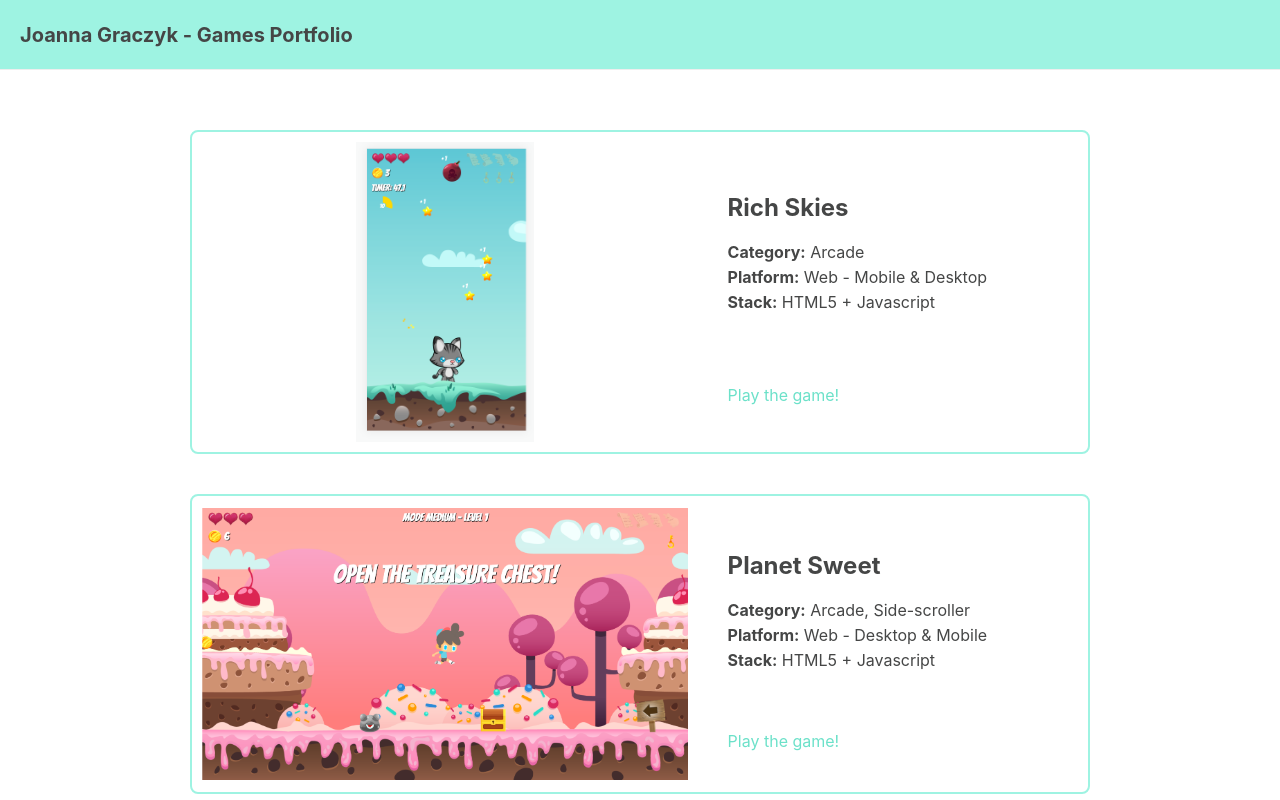
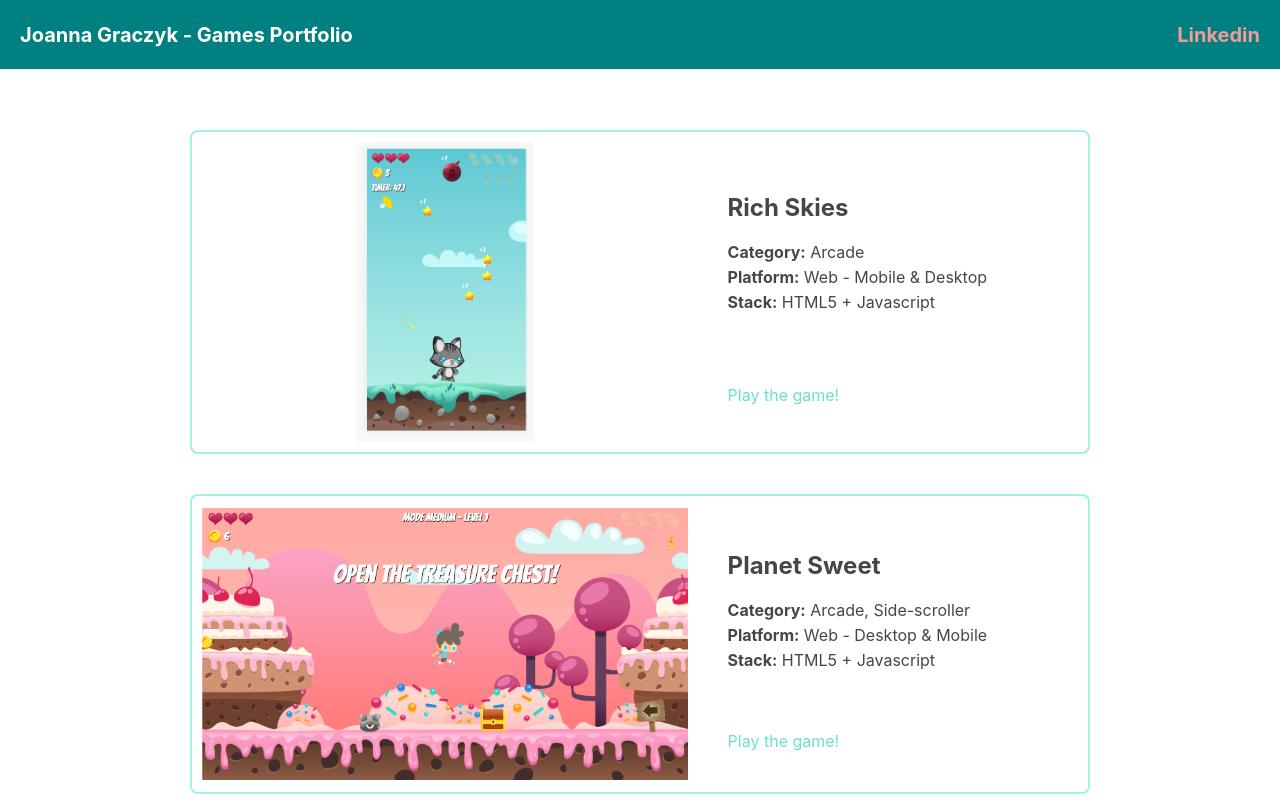
Before and after one commit to jogracz/games-portfolio, a React (Create React App) app: page / in a window 1280 px wide. Shown: the top 800 px of the page. Built offline with nearby package versions, Linux system fonts and the light colour scheme.

Commit message:
Add Linkedin link

```diff
--- a/src/components/Header.tsx
+++ b/src/components/Header.tsx
@@ -6,6 +6,8 @@ import {
   secondaryForeground,
   purple,
   lightDoctorGreen,
+  darkDoctorGreen,
+  coral,
 } from "../constants/colors";
 import { MENU_HEIGHT } from "../constants";
 
@@ -16,32 +18,42 @@ const HeaderWrapper = styled.div`
   /* flex */
   display: flex;
   align-items: center;
+  justify-content: space-between;
   /* white space */
   padding: 20px 20px 20px 20px;
   /* text */
   color: ${primaryForeground};
+  color: white;
   /* color: ${purple}; */
   font-size: 20px;
   font-weight: bold;
   /* other */
   /* box-shadow: 0 0 10px lightgray; */
   border-bottom: 1px solid #eee;
-  background-color: ${lightDoctorGreen};
+  background-color: ${darkDoctorGreen};
+  background-color: teal;
   /* opacity: 0.5; */
   /* links */
   a {
-    color: ${primaryForeground};
-    :hover {
-      color: ${secondaryForeground};
+    color: ${coral};
+    &:hover {
+      color: ${coral};
     }
-    :active {
-      color: ${secondaryForeground};
+    &:active {
+      color: ${coral};
     }
   }
 `;
 
 const Header = () => {
-  return <HeaderWrapper>Joanna Graczyk - Games Portfolio</HeaderWrapper>;
+  return (
+    <HeaderWrapper>
+      <p>Joanna Graczyk - Games Portfolio</p>
+      <a href="https://www.linkedin.com/in/joanna-graczyk/" target="_blank">
+        Linkedin
+      </a>
+    </HeaderWrapper>
+  );
 };
 
 export default Header;
```
